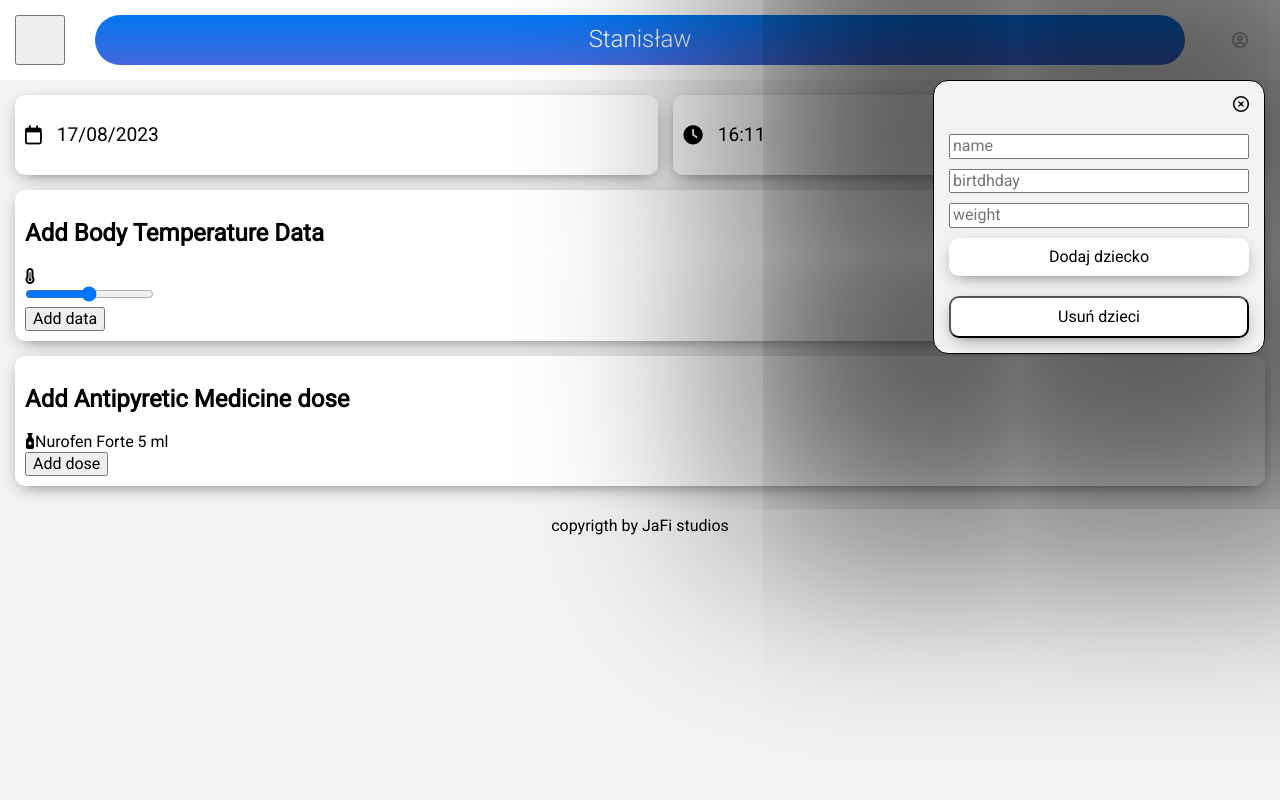
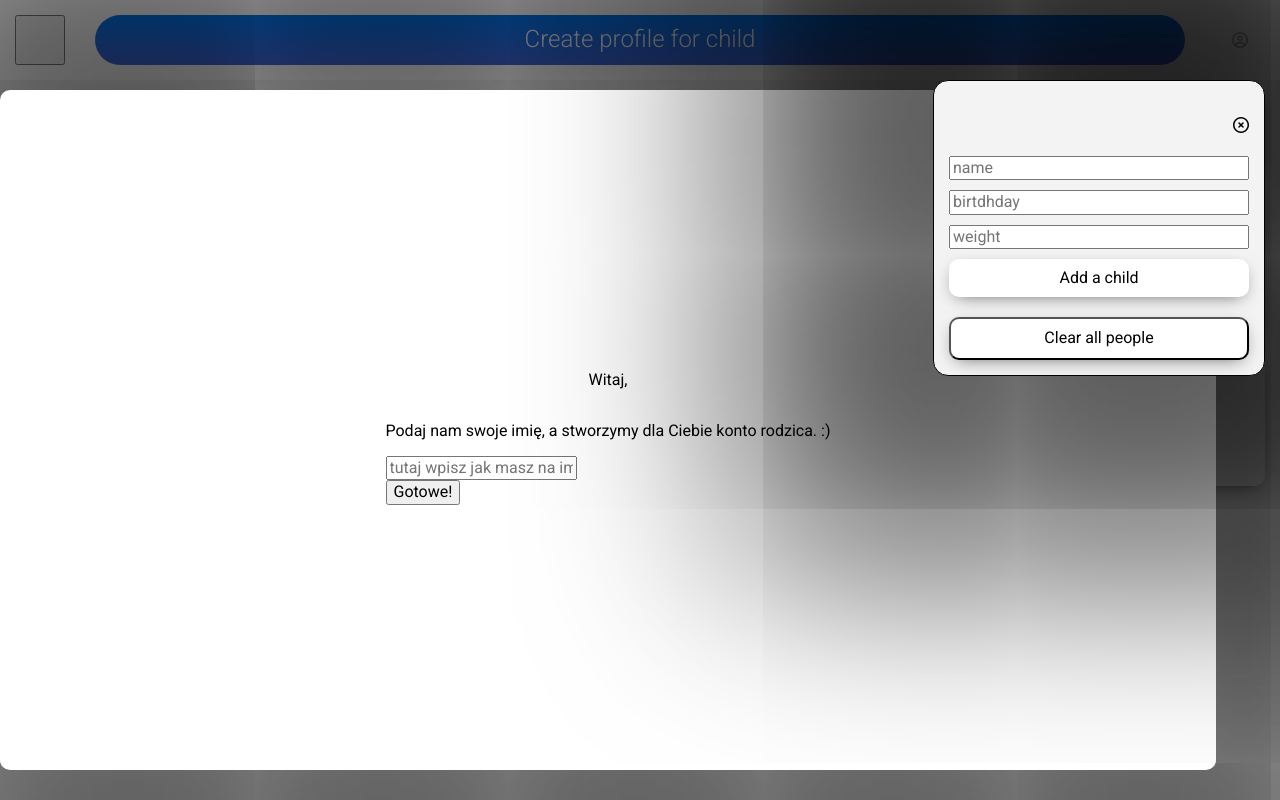
Before and after one commit to JacekFigula/FeverCheck, a React (Vite) app: page / in a window 1280 px wide. Both pictures are taken after a click on the element 1240 px from the left and 40 px from the top of the page. Built offline with nearby package versions, Linux system fonts and the light colour scheme.

Commit message:
Welcome screen added

```diff
--- a/src/App.jsx
+++ b/src/App.jsx
@@ -2,12 +2,27 @@ import './main.scss'
 import {createRoot} from "react-dom/client";
 import Header from "./Header/Header.jsx";
 import DateSet from "./DateSet/DateSet.jsx";
+import WelcomeScreen from "./WelcomeScreen/WelcomeScreen.jsx";
+import {useState} from "react";
 
 // eslint-disable-next-line react-refresh/only-export-components
 function App() {
+    const [userName, setUserName] = useState('')
+    const constUser=(name)=>{
+        if (name.trim() !== '') {
+            console.log(name)
+            setUserName(name)
+            window.localStorage.setItem("userName", userName);
+        } else {
+            alert("Name cannot be empty")
+        }
+    }
+
     return (<>
-        <Header/>
-
+        <Header props={userName}/>
+        {userName.trim() === '' &&
+        <WelcomeScreen constUser={constUser}/>
+        }
             <DateSet/>
             <section className="box container addTemp">
                 <h2 className="addTemp__hdl">Add Body Temperature Data</h2>
--- a/src/Header/Header.jsx
+++ b/src/Header/Header.jsx
@@ -1,18 +1,25 @@
 import {useEffect, useState} from "react";
 import NamesMenu from "./NamesMenu/NamesMenu.jsx";
 
-const Header = () => {
+const Header = ({userName}) => {
     const [warunek, setWarunek] = useState(false)
+    const [activeChild, setActiveChild] = useState('Create profile for child')
+
+    useEffect(()=>{
+        let children= [];
+        window.localStorage.setItem("children", JSON.stringify(children));
+    },[])
     const showMenu = () => {
         setWarunek(true);
     }
     const hideMenu=()=>{
         setWarunek(false);
     }
-    useEffect(()=>{
-        let children= [];
-        window.localStorage.setItem("children", JSON.stringify(children));
-    },[])
+    const activateChild=(name)=>{
+        console.log("activateChild initialized")
+        setActiveChild(name)
+        hideMenu()
+    }
 
     return <>
         <header className="header">
@@ -21,14 +28,14 @@ const Header = () => {
                          <span className="hamburger-inner"></span>
                    </span>
             </button>
-            <div className="header__childName">
-                <h2 className="header__childText">Stanisław</h2>
+            <div onClick={showMenu} className="header__childName">
+                <h2 className="header__childText">{activeChild}</h2>
             </div>
             <div onClick={showMenu} className="header__childAvatar">
                 <i className="fa-regular fa-circle-user"></i>
             </div>
             {warunek &&
-                <NamesMenu hideMenu={hideMenu}/>
+                <NamesMenu activateChild={activateChild} hideMenu={hideMenu} userName={userName}/>
             }
         </header>
 
--- a/src/Header/Header.scss
+++ b/src/Header/Header.scss
@@ -59,7 +59,15 @@ $header__item__size: 50px;
       top: 100%;
       right: 15px;
       box-shadow: 0px 0px 200px 200px rgba(0,0,0,0.64);
-
+      animation: showNamesMenu 0.5s ease-in-out;
+      @keyframes showNamesMenu{
+        from {
+          transform: translateX(300px);
+        }
+        to {
+          transform: translateX(0);
+        }
+      }
     }
     &__namesAvatar{
       align-self: flex-end;
@@ -80,7 +88,7 @@ $header__item__size: 50px;
     }
     &__child{
       display: flex;
-      gap:10px;
+      gap:5px;
       flex-direction: column;
     }
     &__child > * > *{
@@ -90,8 +98,7 @@ $header__item__size: 50px;
       display: flex;
       justify-content: space-between;
       align-items: center;
-      height: 3rem;
-
+      height: 2.5rem;
     }
   }
 }
--- a/src/Header/NamesMenu/NamesMenu.jsx
+++ b/src/Header/NamesMenu/NamesMenu.jsx
@@ -1,103 +1,121 @@
-import {useState} from "react";
+import {useEffect, useState} from "react";
 /* eslint-disable react/prop-types */
-const NamesMenu = ({hideMenu}) => {
+const NamesMenu = ({activateChild , hideMenu , userName}) => {
     const [name, setName] = useState('');
     const [birthday, setBirthday] = useState('');
     const [weight, setWeight] = useState('');
     const [childs, setChilds] = useState([]);
 
+    useEffect(() => {
+        setChilds(JSON.parse(window.localStorage.getItem("children")));
+    }, [])
+
     const clearChildren = () => {
         let children = [];
         window.localStorage.setItem("children", JSON.stringify(children));
+        setChilds(children)
     }
     const onSend = (e) => {
         e.preventDefault();
         if (name.trim() !== '') {
-            let child = {
+            const existingNames = childs.map(child => child.name.toLowerCase());
+
+            if (!existingNames.includes(name.toLowerCase())) {
+                const child = {
                     name: name,
                     birthday: birthday,
                     weight: weight
                 };
-            let children = JSON.parse(window.localStorage.getItem("children"));
-            children.push(child);
+
+                const children = [...childs, child];
                 window.localStorage.setItem("children", JSON.stringify(children));
                 setChilds(children);
+            } else {
+                alert("A child with this name already exists.");
+            }
         } else {
             alert("Child needs to have a name");
         }
     }
-const changeName=(ind)=>{
+    const changeName = (ind) => {
         const changedName = prompt("write new name");
+
+        if (changedName.trim() !== '') {
+            const existingNames = childs.map(child => child.name.toLowerCase());
+            if (!existingNames.includes(changedName.toLowerCase())) {
                 let children = JSON.parse(window.localStorage.getItem("children"));
                 children[ind].name = changedName
                 window.localStorage.setItem("children", JSON.stringify(children));
+                setChilds(children);
+            } else {
+                alert("A child with this name already exists. Names needs to be unique");
             }
-const changeBth=(ind)=>{
+        } else {
+            alert("Name cannot be empty")
+        }
+    }
+    const changeBth = (ind) => {
         const changedBth = prompt("write new birthday");
         let children = JSON.parse(window.localStorage.getItem("children"));
         children[ind].birthday = changedBth
         window.localStorage.setItem("children", JSON.stringify(children));
+        setChilds(children);
     }
-const changeWeight=(ind)=>{
+    const changeWeight = (ind) => {
         const changedWeight = prompt("write new weigth");
         let children = JSON.parse(window.localStorage.getItem("children"));
         children[ind].weight = changedWeight
         window.localStorage.setItem("children", JSON.stringify(children));
+        setChilds(children);
     }
-    // const ChildCards = ({childs}) => {
-    //     return <>
-    //
-    //     </>
-    // }
+    const deleteChild = (ind) => {
+        let children = JSON.parse(window.localStorage.getItem("children"));
+        const updatedItems = [...children];
+        updatedItems.splice(ind, 1);
+        window.localStorage.setItem("children", JSON.stringify(updatedItems));
+        setChilds(updatedItems);
+    }
 
     return <>
         <nav className="header__namesMenu">
             <div onClick={hideMenu} className="header__namesAvatar">
+                <h1>{userName}</h1>
                 <i className="fa-regular fa-circle-xmark"></i>
             </div>
             {childs.map((it, ind) =>
                 <div key={ind} className="box header__child">
                     <div className="header__childItem">
                         <h3>{it.name}</h3>
-                    <button onClick={()=>changeName(ind)}>
+                        <button onClick={() => changeName(ind)}>
                             Edit Name
                         </button>
                     </div>
                     <div className="header__childItem">
                         <p>{it.birthday}</p>
-                        <button onClick={()=>changeBth(ind)}>
-                            Edit birthday
-                        </button>
+                        <button onClick={() => changeBth(ind)}>Edit birthday</button>
                     </div>
                     <div className="header__childItem">
                         <p>{it.weight}</p>
-                        <button onClick={()=>changeWeight(ind)}>
+                        <button onClick={() => changeWeight(ind)}>
                             Edit weight
                         </button>
                     </div>
+                    <div className="header__namesBtns">
+                        <button className="header__namesBtn" onClick={() => activateChild(childs[ind].name)}>Pick child</button>
+                        <button className="header__namesBtn" onClick={() => deleteChild(ind)}>Delete child</button>
+                    </div>
                 </div>
             )}
-            {/*<div className="box">*/}
-            {/*    <h3>Stanisław</h3>*/}
-            {/*    <p>24.06.2022</p>*/}
-            {/*    <p>16kg</p>*/}
-            {/*</div>*/}
-            {/*<div className="box">*/}
-            {/*    <h3>Radziuś</h3>*/}
-            {/*    <p>10.03.2021</p>*/}
-            {/*    <p>20kg</p>*/}
-            {/*</div>*/}
             <div className="header__addChild">
                 <form onSubmit={onSend}>
                     <input type="text" placeholder="name" value={name} onChange={(e) => setName(e.target.value)}/>
                     <input type="text" placeholder="birtdhday" value={birthday}
                            onChange={(e) => setBirthday(e.target.value)}/>
                     <input type="text" placeholder="weight" value={weight} onChange={(e) => setWeight(e.target.value)}/>
-                    <button type="submit" className={"box"} style={{border: "none"}}>Dodaj dziecko</button>
+                    <button type="submit" className={"box"} style={{border: "none"}}>Add a child</button>
                 </form>
             </div>
-            <button onClick={clearChildren} className="box">Usuń dzieci</button>
-
+            <button onClick={clearChildren} className="box">Clear all people</button>
         </nav>
     </>
 }
--- a/src/Header/NamesMenu/NamesMenu.scss
+++ b/src/Header/NamesMenu/NamesMenu.scss
@@ -0,0 +1,9 @@
+.header{
+  &__namesBtns{
+    display: flex;
+    gap: 10px;
+  }
+  &__namesBtn{
+    width: 50%;
+  }
+}
--- /dev/null
+++ b/src/WelcomeScreen/WelcomeScreen.jsx
@@ -0,0 +1,29 @@
+/* eslint-disable react/prop-types */
+const WelcomeScreen = ({constUser}) => {
+
+    return <>
+        <section id="id_welcome" className="welcome">
+            <div className="welcome__container">
+                <p className="welcome__hdl hdl__big">Witaj,</p>
+                <p className="welcome__hdl hdl__medium">
+                    Podaj nam swoje imię, a stworzymy dla Ciebie konto rodzica. :)
+                </p>
+                <form>
+                    <div className="welcome__form">
+                        <label className="" htmlFor="welcomeName"></label>
+                        <input
+                            type="text"
+                            className="welcome__input"
+                            id="welcomeName"
+                            placeholder="tutaj wpisz jak masz na imię"
+                            onBlur ={(e) => constUser(e.target.value)}
+                        />
+                    </div>
+                    <button type="submit" className="btn welcome__btn">Gotowe!</button>
+                </form>
+            </div>
+        </section>
+    </>
+}
+
+export default WelcomeScreen
--- /dev/null
+++ b/src/WelcomeScreen/WelcomeScreen.scss
@@ -0,0 +1,34 @@
+.welcome {
+  box-sizing: border-box;
+  display: flex;
+  position: absolute;
+  top: 90px;
+  justify-content: center;
+  height: 85%;
+  width: 95%;
+  padding: 15px;
+  margin-inline: auto;
+  animation: showMenu 0.5s ease-in-out;
+  @keyframes showMenu {
+    from {
+      opacity: 50%;
+    }
+    to {
+      opacity: 100%;
+    }
+  }
+  border-radius: 10px;
+  background-color: white;
+  box-shadow: 0px 0px 200px 200px rgba(0, 0, 0, 0.64);
+}
+
+.welcome {
+  &__container {
+    display: flex;
+    justify-content: center;
+    flex-direction: column;
+  }
+  &__hdl {
+    text-align: center;
+  }
+}
--- a/src/main.scss
+++ b/src/main.scss
@@ -4,6 +4,7 @@
 @import "./Header/Header";
 @import "./DateSet/DateSet.scss";
 @import "./Header/NamesMenu/NamesMenu.scss";
+@import "./WelcomeScreen/WelcomeScreen.scss";
 
 html,body{
   font-size: 16px;
@@ -15,6 +16,7 @@ html,body{
   display: flex;
   flex-direction: column;
   gap: 15px;
+  //overflow: hidden;
 }
 .container{
   margin-inline: 15px;
```
Lines whose indentation alone changed are shown as unchanged.
